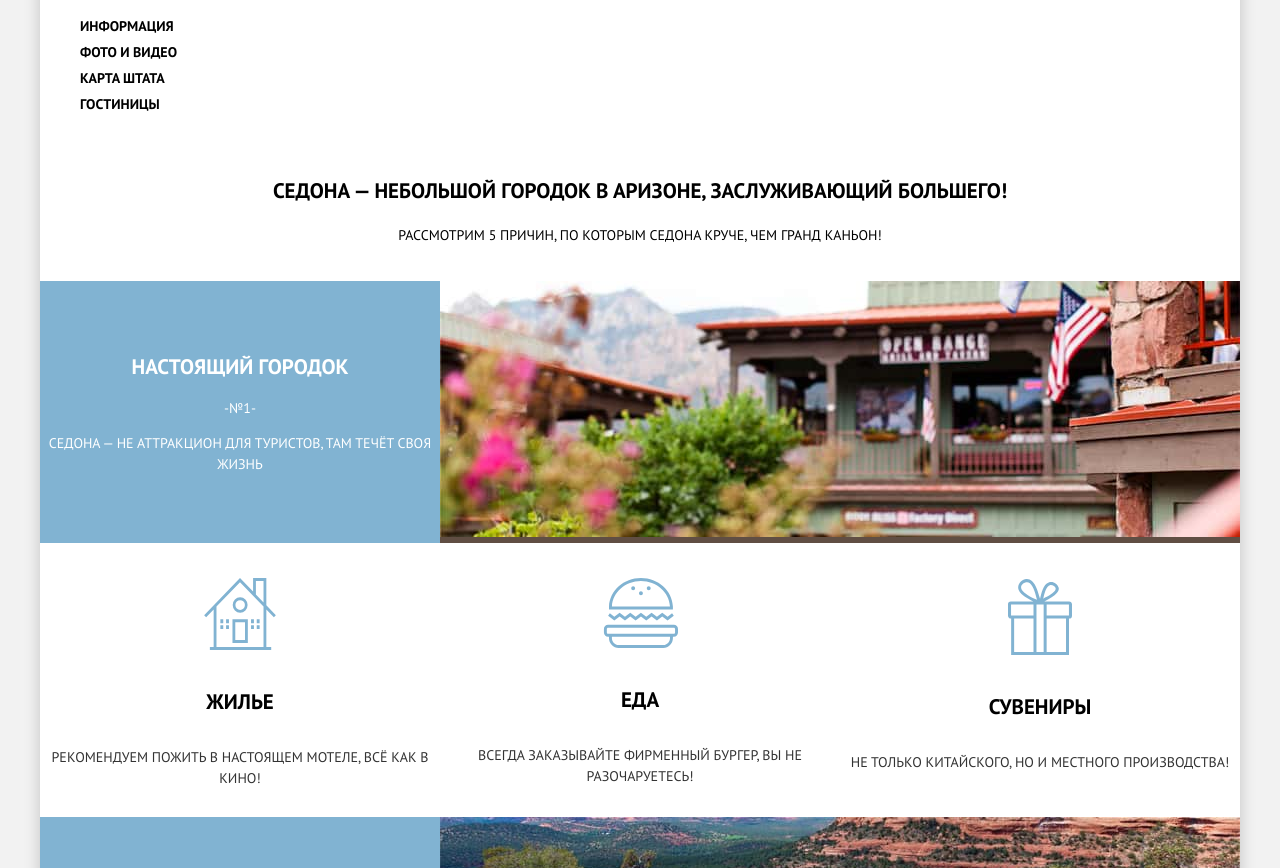
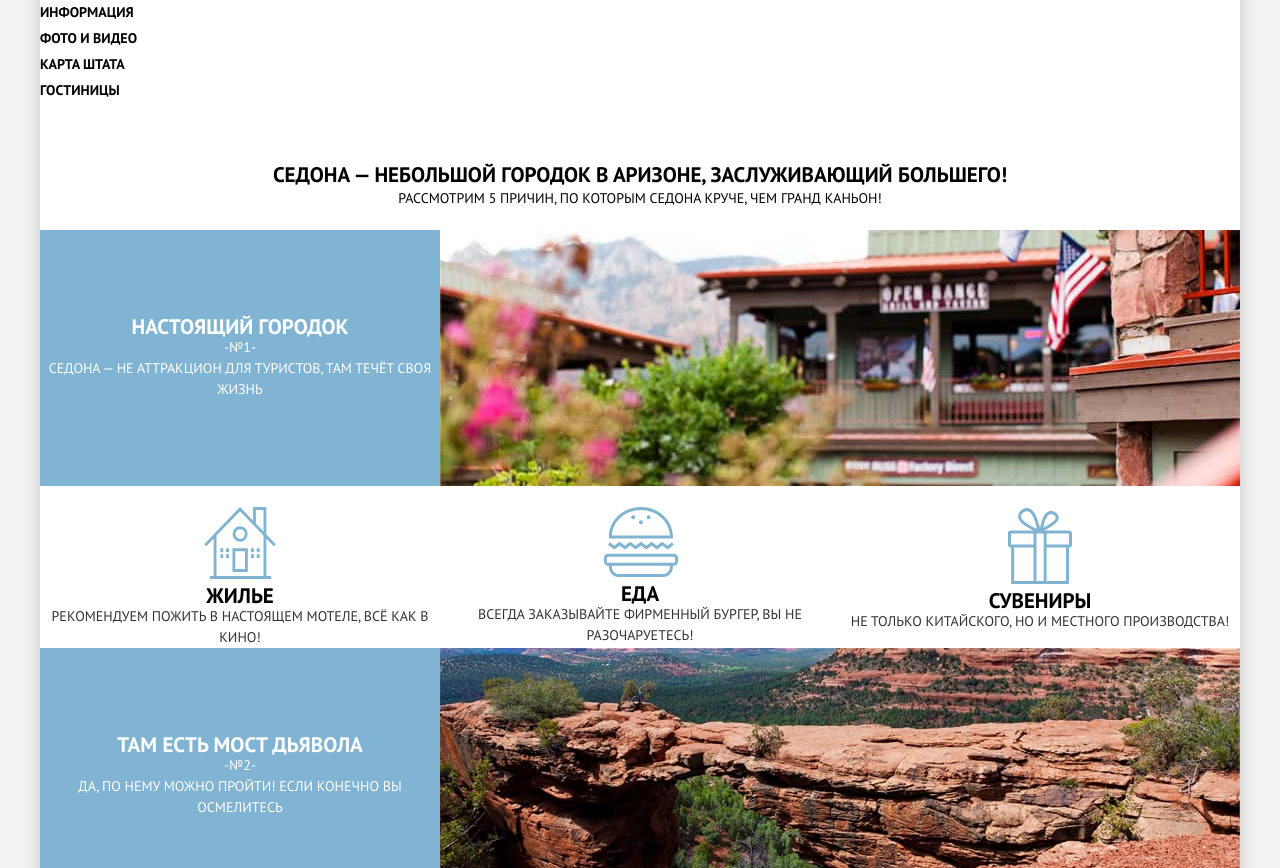
Before and after one commit to Proalex90/1744861-sedona-31, a plain HTML site: page index.html in a window 1280 px wide. Shown: the part 77-945 px from the top of the page. Drawn offline with Linux system fonts and the light colour scheme.

Commit message:
Правки#2

```diff
--- a/css/style.css
+++ b/css/style.css
@@ -32,16 +32,17 @@
   --transporant-white: rgba(255, 255, 255, 0.3);
 }
 
-.html__background {
-  background-color: var(--basic-grey);
+*,
+*::before,
+*::after {
+  margin: 0;
+  padding: 0;
+  box-sizing: border-box;
 }
 
 .body {
   min-width: 1200px;
-
   height: 100%;
-  margin: 0;
-  padding: 0;
   font-family: PTSans, Arial, sans-serif;
   font-size: 14px;
   line-height: 21px;
@@ -49,7 +50,6 @@
   color: var(--basic-black);
   text-transform: uppercase;
   background-color: var(--basic-grey);
-  box-shadow: 0px 5px 15px var(--box-shadow);
 }
 
 .wraper {
@@ -102,7 +102,11 @@
   background-color: var(--basic-blue);
 }
 
-.img__background {
+.features__img {
+  display: block;
+}
+
+.features__separator--img {
   background-color: var(--basic-dark-brown);
 }
 
@@ -138,8 +142,6 @@
 
 .features__list {
   list-style: none;
-  padding: 0;
-  margin: 0;
 }
 .list {
   background-color: var(--basic-lite-gray);
@@ -207,7 +209,6 @@
 .map__title,
 .reservation__title {
   visibility: hidden;
-  margin: 0;
 }
 
 .footer__contacts {
@@ -443,8 +444,6 @@
   display: grid;
   grid-template-columns: 1fr 1fr 1fr;
   justify-items: stretch;
-
-  padding: 0;
 }
 
 .dignity__item {
--- a/index.html
+++ b/index.html
@@ -1,5 +1,5 @@
 <!DOCTYPE html>
-<html class="html__background" lang="ru">
+<html lang="ru">
   <head>
     <meta charset="utf-8" />
     <link rel="stylesheet" href="css/normalize.css" />
@@ -52,14 +52,14 @@
         <section class="features">
           <h2 class="features__main-title">Преимущества</h2>
           <div class="features__container container">
-            <div class="features__separator text__background">
+            <div class="features__separator features__separator--text">
               <h3 class="features__subtitle">НАСТОЯЩИЙ ГОРОДОК</h3>
               <p class="features__number">-№1-</p>
               <p class="features__text">
                 Седона — не аттракцион для туристов, там течёт своя жизнь
               </p>
             </div>
-            <div class="features__separator img__background">
+            <div class="features__separator features__separator--img">
               <img
                 class="features__img"
                 src="img/index/advantages-street.jpg"
@@ -114,14 +114,14 @@
             </ul>
           </section>
           <div class="features__container container">
-            <div class="features__separator text__background">
+            <div class="features__separator features__separator--text">
               <h3 class="features__subtitle">ТАМ ЕСТЬ МОСТ ДЬЯВОЛА</h3>
               <p class="features__number">-№2-</p>
               <p class="features__text">
                 Да, по нему можно пройти! Если конечно вы осмелитесь
               </p>
             </div>
-            <div class="features__separator img__background">
+            <div class="features__separator features__separator--img">
               <img
                 class="features__img"
                 src="img/index/advantages-mountain.jpg"
```
